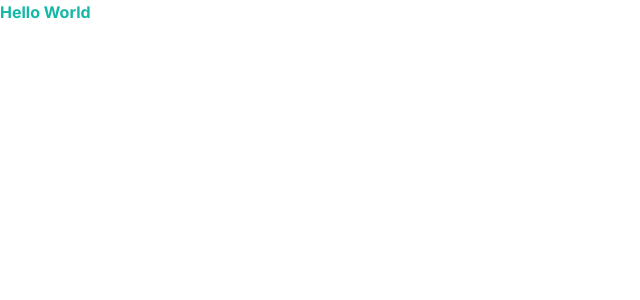
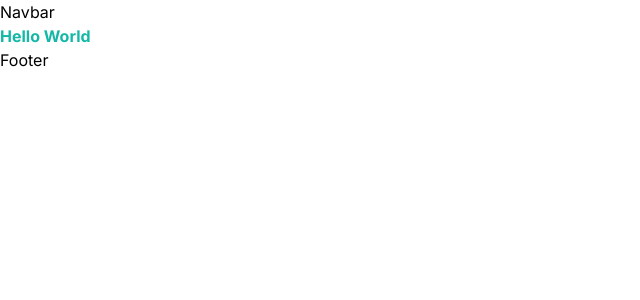
Before and after one commit to AkinAkinbobola/travel-app, a Next.js app: page / in a window 1280 px wide. Shown: the top 300 px of the page, without its empty margins (0-640 px from the left). Built offline with nearby package versions, Linux system fonts and the light colour scheme.

Commit message:
Add Navbar.tsx and Footer.tsx

```diff
--- a/app/layout.tsx
+++ b/app/layout.tsx
@@ -1,12 +1,11 @@
-import type { Metadata } from "next";
-import { Inter } from "next/font/google";
+import type {Metadata} from "next";
 import "./globals.css";
-
-const inter = Inter({ subsets: ["latin"] });
+import Navbar from "@/components/Navbar";
+import Footer from "@/components/Footer";
 
 export const metadata: Metadata = {
-  title: "Create Next App",
-  description: "Generated by create next app",
+    title: "Travel",
+    description: "Travel UI/UX app for camping and hiking",
 };
 
 export default function RootLayout({
@@ -16,7 +15,11 @@
 }>) {
     return (
         <html lang="en">
-      <body className={inter.className}>{children}</body>
+        <body>
+        <Navbar/>
+        {children}
+        <Footer/>
+        </body>
         </html>
     );
 }
--- /dev/null
+++ b/components/Footer.tsx
@@ -0,0 +1,11 @@
+import React from 'react';
+
+const Footer = () => {
+    return (
+        <div>
+            Footer
+        </div>
+    );
+};
+
+export default Footer;
--- /dev/null
+++ b/components/Navbar.tsx
@@ -0,0 +1,11 @@
+import React from 'react';
+
+const Navbar = () => {
+    return (
+        <div>
+            Navbar
+        </div>
+    );
+};
+
+export default Navbar;
```
Lines whose indentation alone changed are shown as unchanged.
